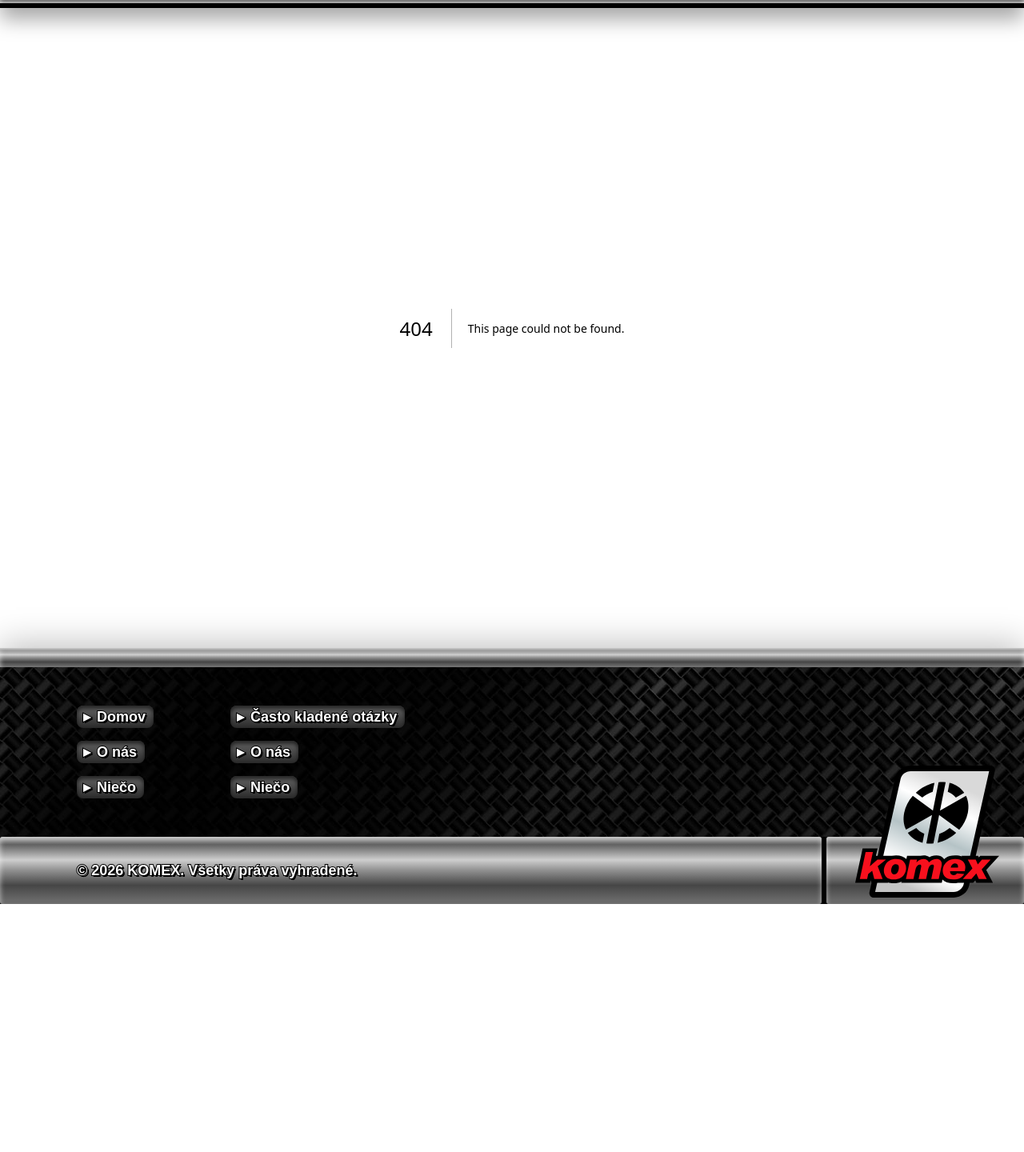
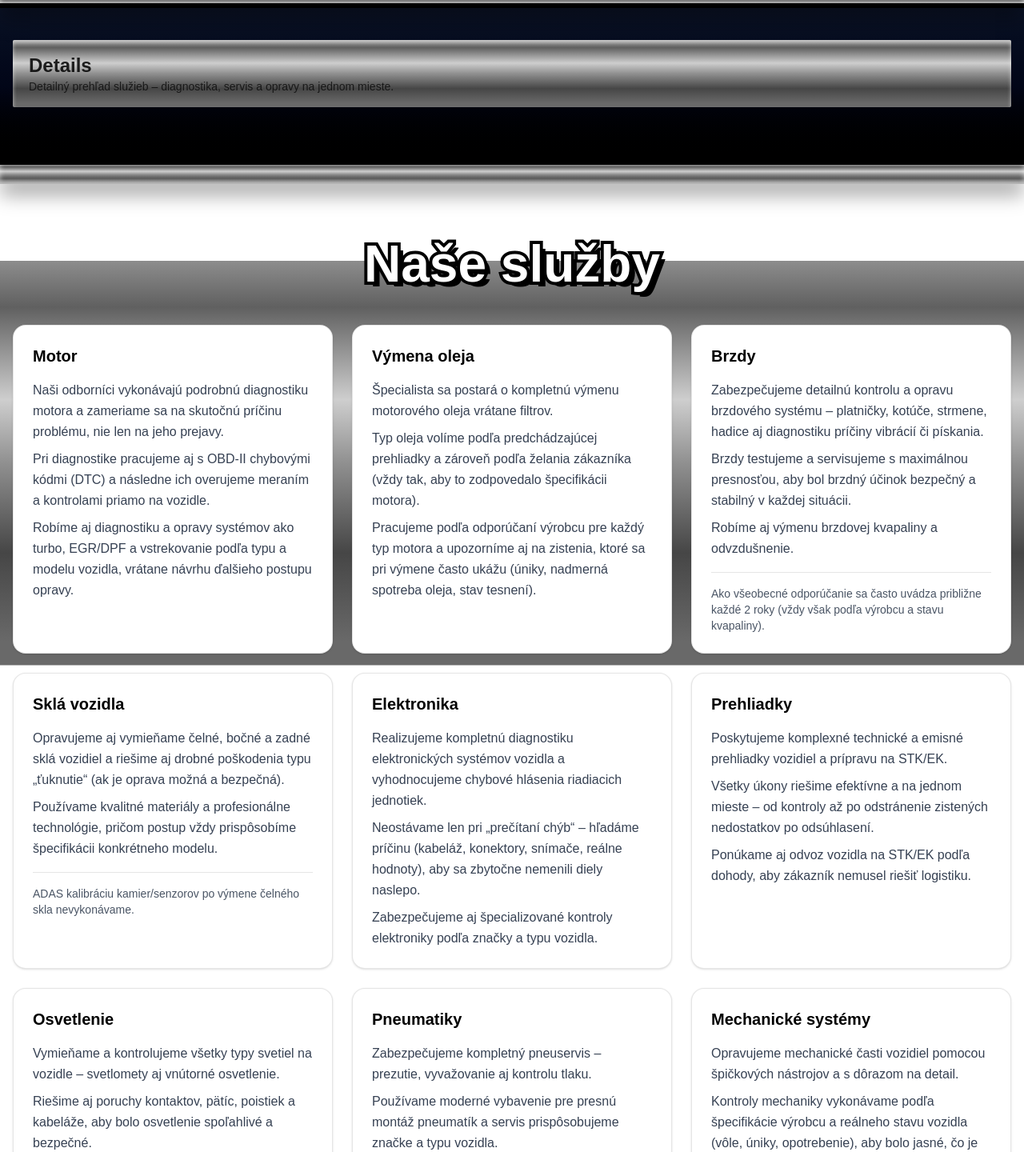
Before and after one commit to simonjedinak/rpj-komex, a Next.js app: page /details in a window 1280 px wide. Before the commit this address had no page. Shown: the part 190-1630 px from the top of the page at 80% size. Before the commit the page ends 1320 px from the top, so only its background shows below. Built offline with nearby package versions, Linux system fonts and the light colour scheme.

Commit message:
vytvorenie details page a nastavenie linkov

```diff
--- a/app/components/Footer.tsx
+++ b/app/components/Footer.tsx
@@ -1,5 +1,4 @@
 // components/Footer.tsx
-
 import { ButtonLink } from "./ButtonLink";
 import StrokeText from "./StrokeText";
 
@@ -16,13 +15,15 @@ export default function Footer() {
             <nav className="flex flex-col gap-4 h-full justify-center items-start">
               <ButtonLink href="/" text="Domov" arrow />
               <ButtonLink href="/o-nas" text="O nás" arrow />
-              <ButtonLink href="/nieco" text="Niečo" arrow />
+
+              {/* ZMENENÉ: pôvodné "/nieco" -> "/details" */}
+              <ButtonLink href="/details" text="Details" arrow />
             </nav>
 
             <nav className="flex flex-col gap-4 justify-center items-start ">
               <ButtonLink href="/faq" text="Často kladené otázky" arrow />
               <ButtonLink href="/o-nas" text="O nás" arrow />
-              <ButtonLink href="/nieco" text="Niečo" arrow />
+              <ButtonLink href="/details" text="Niečo" arrow />
             </nav>
           </div>
 
--- /dev/null
+++ b/app/details/page.tsx
@@ -0,0 +1,168 @@
+// app/details/page.tsx
+import StrokeText from "../components/StrokeText";
+
+type Service = {
+  title: string;
+  description: string[];
+  note?: string;
+};
+
+const services: Service[] = [
+  {
+    title: "Motor",
+    description: [
+      "Naši odborníci vykonávajú podrobnú diagnostiku motora a zameriame sa na skutočnú príčinu problému, nie len na jeho prejavy.",
+      "Pri diagnostike pracujeme aj s OBD‑II chybovými kódmi (DTC) a následne ich overujeme meraním a kontrolami priamo na vozidle.",
+      "Robíme aj diagnostiku a opravy systémov ako turbo, EGR/DPF a vstrekovanie podľa typu a modelu vozidla, vrátane návrhu ďalšieho postupu opravy.",
+    ],
+  },
+  {
+    title: "Výmena oleja",
+    description: [
+      "Špecialista sa postará o kompletnú výmenu motorového oleja vrátane filtrov.",
+      "Typ oleja volíme podľa predchádzajúcej prehliadky a zároveň podľa želania zákazníka (vždy tak, aby to zodpovedalo špecifikácii motora).",
+      "Pracujeme podľa odporúčaní výrobcu pre každý typ motora a upozorníme aj na zistenia, ktoré sa pri výmene často ukážu (úniky, nadmerná spotreba oleja, stav tesnení).",
+    ],
+  },
+  {
+    title: "Brzdy",
+    description: [
+      "Zabezpečujeme detailnú kontrolu a opravu brzdového systému – platničky, kotúče, strmene, hadice aj diagnostiku príčiny vibrácií či pískania.",
+      "Brzdy testujeme a servisujeme s maximálnou presnosťou, aby bol brzdný účinok bezpečný a stabilný v každej situácii.",
+      "Robíme aj výmenu brzdovej kvapaliny a odvzdušnenie.",
+    ],
+    note:
+      "Ako všeobecné odporúčanie sa často uvádza približne každé 2 roky (vždy však podľa výrobcu a stavu kvapaliny).",
+  },
+  {
+    title: "Sklá vozidla",
+    description: [
+      "Opravujeme aj vymieňame čelné, bočné a zadné sklá vozidiel a riešime aj drobné poškodenia typu „ťuknutie“ (ak je oprava možná a bezpečná).",
+      "Používame kvalitné materiály a profesionálne technológie, pričom postup vždy prispôsobíme špecifikácii konkrétneho modelu.",
+    ],
+    note: "ADAS kalibráciu kamier/senzorov po výmene čelného skla nevykonávame.",
+  },
+  {
+    title: "Elektronika",
+    description: [
+      "Realizujeme kompletnú diagnostiku elektronických systémov vozidla a vyhodnocujeme chybové hlásenia riadiacich jednotiek.",
+      "Neostávame len pri „prečítaní chýb“ – hľadáme príčinu (kabeláž, konektory, snímače, reálne hodnoty), aby sa zbytočne nemenili diely naslepo.",
+      "Zabezpečujeme aj špecializované kontroly elektroniky podľa značky a typu vozidla.",
+    ],
+  },
+  {
+    title: "Prehliadky",
+    description: [
+      "Poskytujeme komplexné technické a emisné prehliadky vozidiel a prípravu na STK/EK.",
+      "Všetky úkony riešime efektívne a na jednom mieste – od kontroly až po odstránenie zistených nedostatkov po odsúhlasení.",
+      "Ponúkame aj odvoz vozidla na STK/EK podľa dohody, aby zákazník nemusel riešiť logistiku.",
+    ],
+  },
+  {
+    title: "Osvetlenie",
+    description: [
+      "Vymieňame a kontrolujeme všetky typy svetiel na vozidle – svetlomety aj vnútorné osvetlenie.",
+      "Riešime aj poruchy kontaktov, pätíc, poistiek a kabeláže, aby bolo osvetlenie spoľahlivé a bezpečné.",
+      "Rýchla a kvalitná výmena je u nás štandardom.",
+    ],
+  },
+  {
+    title: "Pneumatiky",
+    description: [
+      "Zabezpečujeme kompletný pneuservis – prezutie, vyvažovanie aj kontrolu tlaku.",
+      "Používame moderné vybavenie pre presnú montáž pneumatík a servis prispôsobujeme značke a typu vozidla.",
+      "Ponúkame aj uskladnenie pneumatík, aby zákazník nemusel riešiť priestor a manipuláciu doma.",
+    ],
+  },
+  {
+    title: "Mechanické systémy",
+    description: [
+      "Opravujeme mechanické časti vozidiel pomocou špičkových nástrojov a s dôrazom na detail.",
+      "Kontroly mechaniky vykonávame podľa špecifikácie výrobcu a reálneho stavu vozidla (vôle, úniky, opotrebenie), aby bolo jasné, čo je nutné riešiť hneď a čo môže počkať.",
+      "Odborné know‑how a kvalitne odvedená práca sú u nás samozrejmosťou.",
+    ],
+  },
+  {
+    title: "Klíma",
+    description: [
+      "Vykonávame plnenie, čistenie a opravu klimatizačných systémov, aby ste mali optimálne chladenie aj v horúcich podmienkach.",
+      "Servisujeme klimatizácie s chladivom R134a; servis klimatizácií na R1234yf momentálne neponúkame.",
+      "R1234yf systémy používajú odlišné servisné pripojenia/couplery a vyžadujú špecifické vybavenie, preto je dôležité mať to uvedené transparentne.",
+    ],
+  },
+];
+
+export default function DetailsPage() {
+  return (
+    <main className="flex-1 text-black bg-white">
+      <section className="relative overflow-hidden">
+        {/* Background from Kontakt page */}
+        <div className="absolute inset-0 bg-slate-950" />
+        <div className="absolute inset-0 bg-gradient-to-b from-slate-900/70 via-slate-950 to-black" />
+
+        <div className="relative container mx-auto px-4 py-10">
+          {/* Silver Header Box */}
+          <div
+            className="
+              mb-8
+              rounded-[2px]
+              px-5 py-4
+              [background:linear-gradient(180deg,#3A3A3A_-29.23%,#A4A4A4_-5.96%,#606060_11.48%,#CECECE_34.34%,#8F8F8F_50.25%,#464646_72.22%,#696969_94.18%)]
+              shadow-[inset_0px_3.30363px_4.95545px_rgba(255,255,255,0.6)]
+            "
+          >
+            <h1 className="text-xl md:text-2xl font-bold text-black/85">
+              Details
+            </h1>
+            <p className="text-sm text-black/70">
+              Detailný prehľad služieb – diagnostika, servis a opravy na jednom
+              mieste.
+            </p>
+          </div>
+        </div>
+      </section>
+
+      <div className="h-6 w-full relative bg-chrome2 shadow-navbar-inset-chrome" />
+
+      <section className="flex flex-col items-center">
+        <StrokeText
+          strokeWidth={7.8}
+          tag="h2"
+          shadowSize={7}
+          className="text-[3rem] md:text-[4rem] font-bold translate-y-13 text-center"
+        >
+          Naše služby
+        </StrokeText>
+
+        <div className="pt-20 bg-chrome2 bg-size-[100%_30%] bg-no-repeat w-full">
+          <div className="container mx-auto px-4 pb-16">
+            <div className="grid grid-cols-1 md:grid-cols-2 lg:grid-cols-3 gap-6">
+              {services.map((s) => (
+                <article
+                  key={s.title}
+                  className="rounded-2xl bg-white border border-black/10 shadow-sm p-6 hover:bg-black/5 transition-colors"
+                >
+                  <h3 className="text-xl font-bold">{s.title}</h3>
+
+                  <ul className="mt-4 space-y-2 text-gray-700">
+                    {s.description.map((line) => (
+                      <li key={line} className="leading-relaxed">
+                        {line}
+                      </li>
+                    ))}
+                  </ul>
+
+                  {s.note ? (
+                    <p className="mt-4 text-sm text-gray-600 border-t border-black/10 pt-4">
+                      {s.note}
+                    </p>
+                  ) : null}
+                </article>
+              ))}
+            </div>
+          </div>
+        </div>
+      </section>
+    </main>
+  );
+}
```
